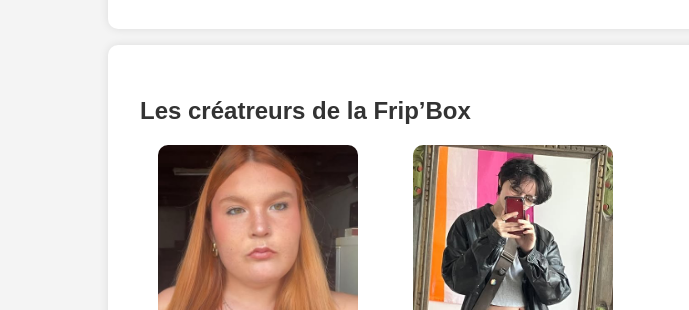
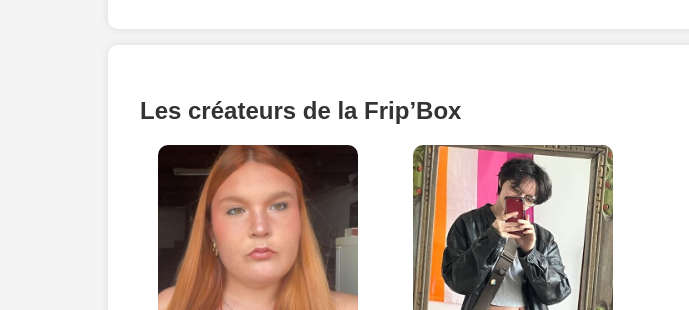
Before and after one commit to Titisansgrominet/Frip-Box, a plain HTML site: page index.html in a window 1280 px wide. Shown: the part 2291-2601 px from the top of the page, 0-689 px from the left. Drawn offline with Linux system fonts and the light colour scheme.

Commit message:
Update index.html

```diff
--- a/index.html
+++ b/index.html
@@ -145,7 +145,7 @@
   </section>
 
   <section id="creatrices">
-    <h2>Les créatreurs de la Frip’Box</h2>
+    <h2>Les créateurs de la Frip’Box</h2>
     <div class="creatrices">
       <div class="creatrice">
         <img src="Photo1.jpg" alt="Créatrice 1">
```
